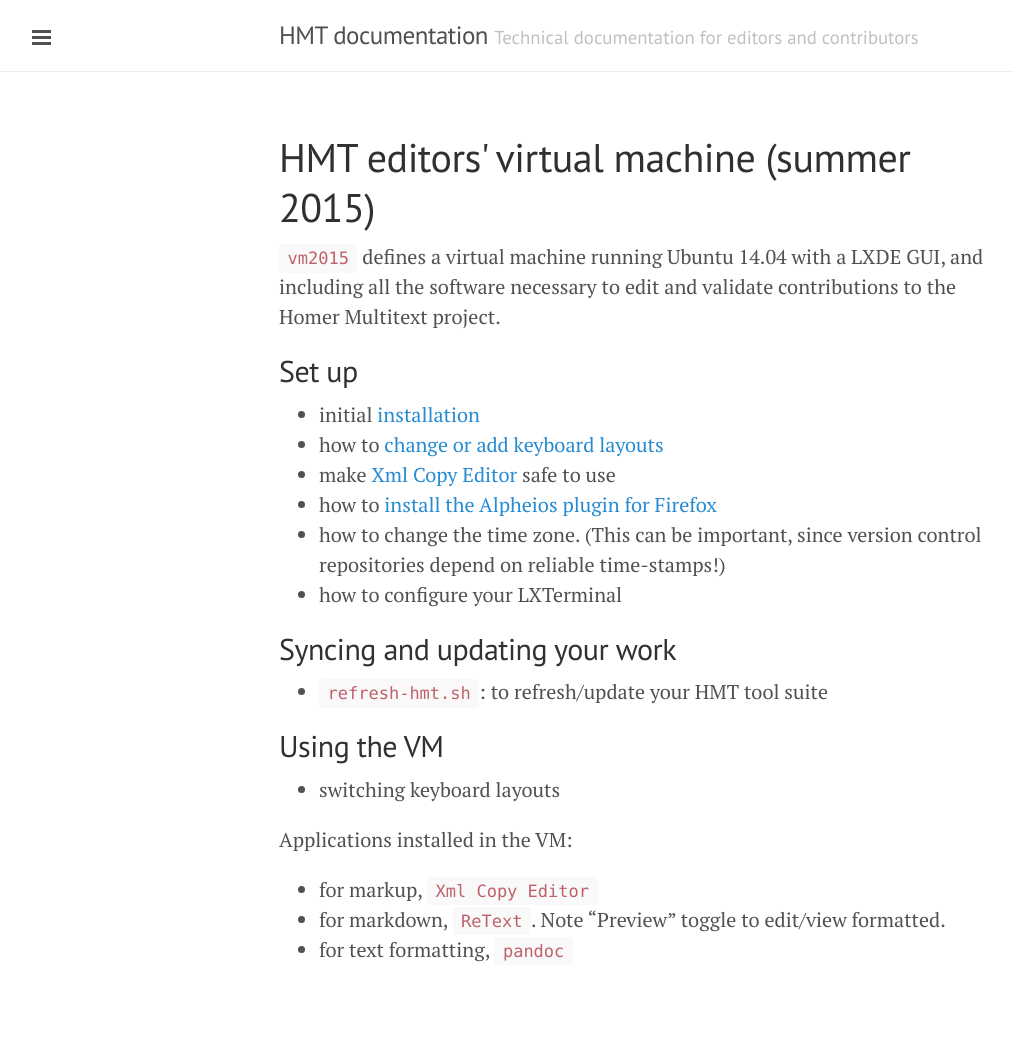
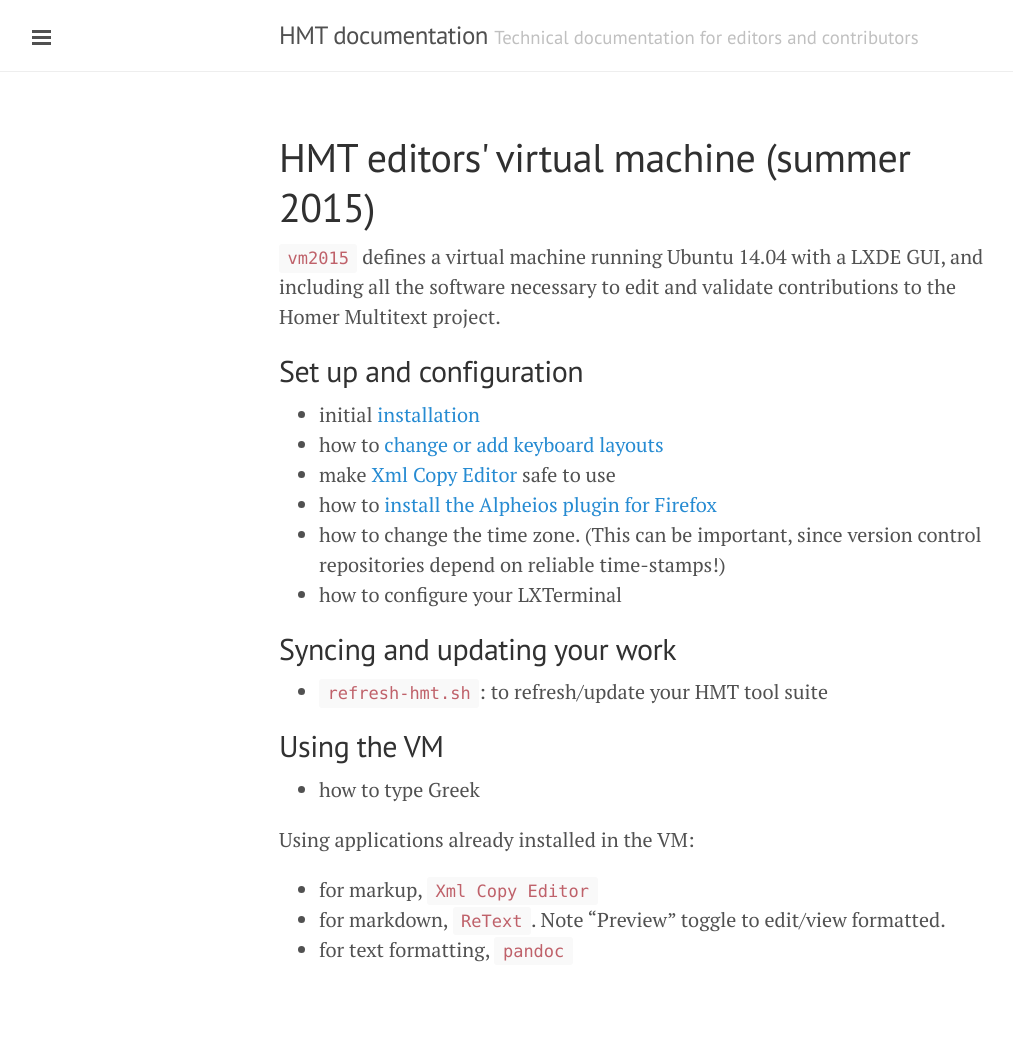
Before and after one commit to homermultitext/hmt-docs, a Jekyll site: the page built from vm/index.md, in a window 1280 px wide. Shown: the whole page, without its empty margins (1-1014 px from the left). Built offline with Jekyll 4.4.1, drawn with Linux system fonts in a browser that asks for light colours; Markdown is read by kramdown in place of the engine named in the settings.

Commit message:
Update VM page

```diff
--- a/vm/index.md
+++ b/vm/index.md
@@ -10,7 +10,7 @@
 `vm2015` defines a virtual machine running Ubuntu 14.04 with a LXDE GUI, and including all the software necessary to edit and validate contributions to the Homer Multitext project.
 
 
-## Set up
+## Set up and configuration
 
 - initial [installation](install)
 - how to [change or add keyboard layouts](keyboard)
@@ -31,9 +31,9 @@
 ## Using the VM ##
 
 
-- switching keyboard layouts
+- how to type Greek
 
-Applications installed in the VM:
+Using applications already installed in the VM:
 
 - for markup, `Xml Copy Editor`
 - for markdown, `ReText`.  Note "Preview" toggle to edit/view formatted.
```
